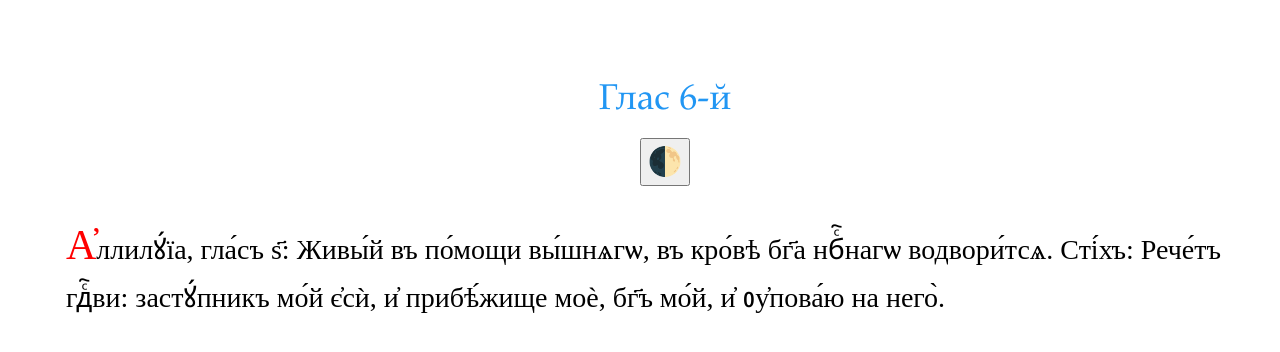
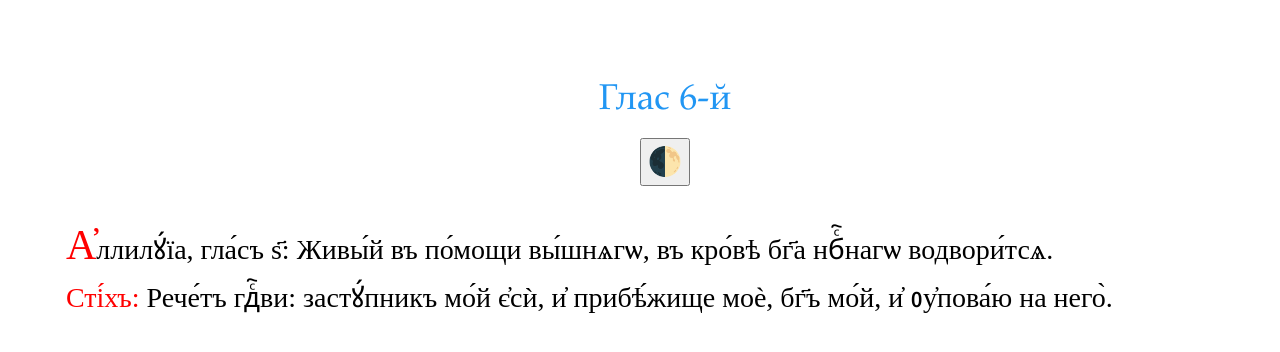
Before and after one commit to markjville/markjville.github.io, a Jekyll site: the page docs/Изобразительная/аллилуия6.html, which Jekyll copies as it is, in a window 1280 px wide. Shown: the top 352 px of the page. Built offline with Jekyll 4.4.1, drawn with Linux system fonts in a browser that asks for light colours; some web fonts are replaced; comment, search, counter and statistics services are not loaded.

Commit message:
Update аллилуия6.html

```diff
--- a/docs/Изобразительная/аллилуия6.html
+++ b/docs/Изобразительная/аллилуия6.html
@@ -36,7 +36,7 @@ p::first-letter {
 
 <body>
 <p>
-А҆ллилꙋ́їа, гла́съ ѕ҃: Живы́й въ по́мощи вы́шнѧгѡ, въ кро́вѣ бг҃а нбⷭ҇нагѡ водвори́тсѧ. Сті́хъ: Рече́тъ гдⷭ҇ви: застꙋ́пникъ мо́й є҆сѝ, и҆ прибѣ́жище моѐ, бг҃ъ мо́й, и҆ ᲂу҆пова́ю на него̀.
+А҆ллилꙋ́їа, гла́съ ѕ҃: Живы́й въ по́мощи вы́шнѧгѡ, въ кро́вѣ бг҃а нбⷭ҇нагѡ водвори́тсѧ. </br><span style="color: red;">Сті́хъ:</span> Рече́тъ гдⷭ҇ви: застꙋ́пникъ мо́й є҆сѝ, и҆ прибѣ́жище моѐ, бг҃ъ мо́й, и҆ ᲂу҆пова́ю на него̀.
 </p>
 
      <script>
```
